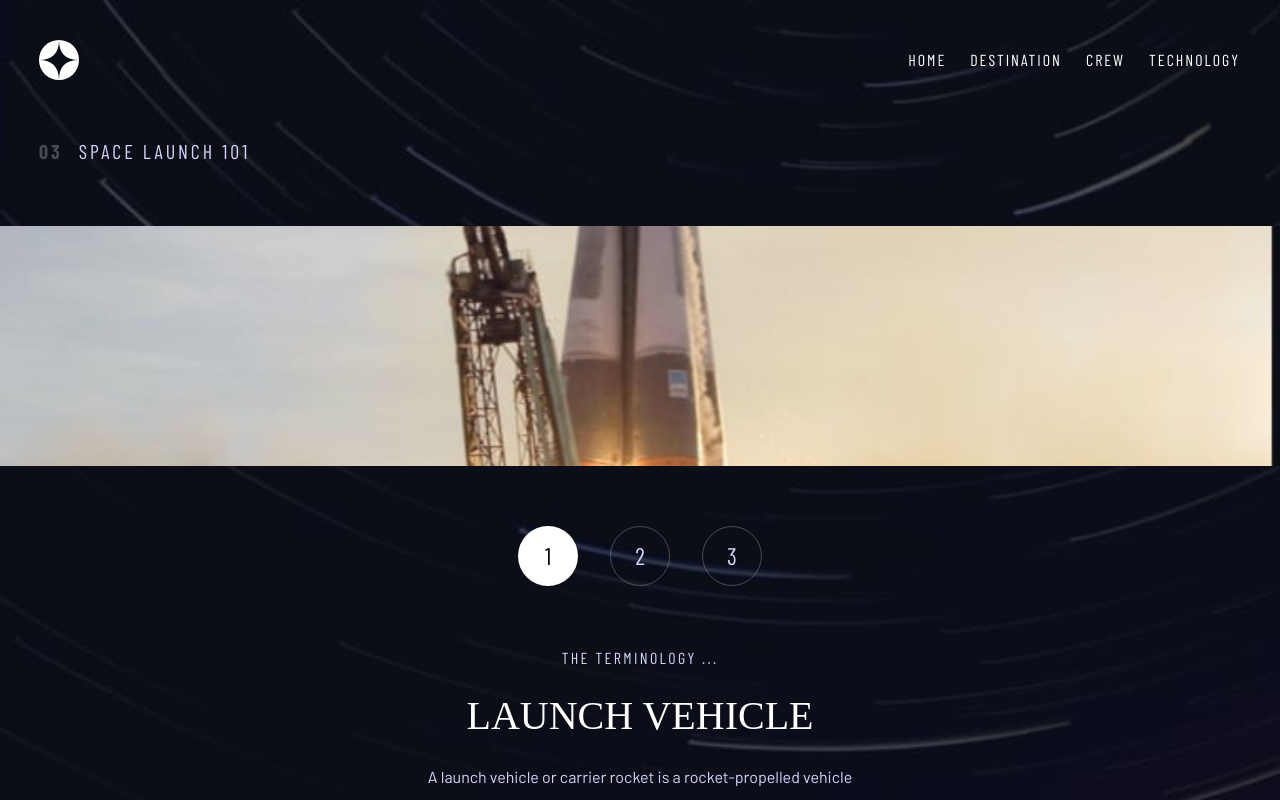
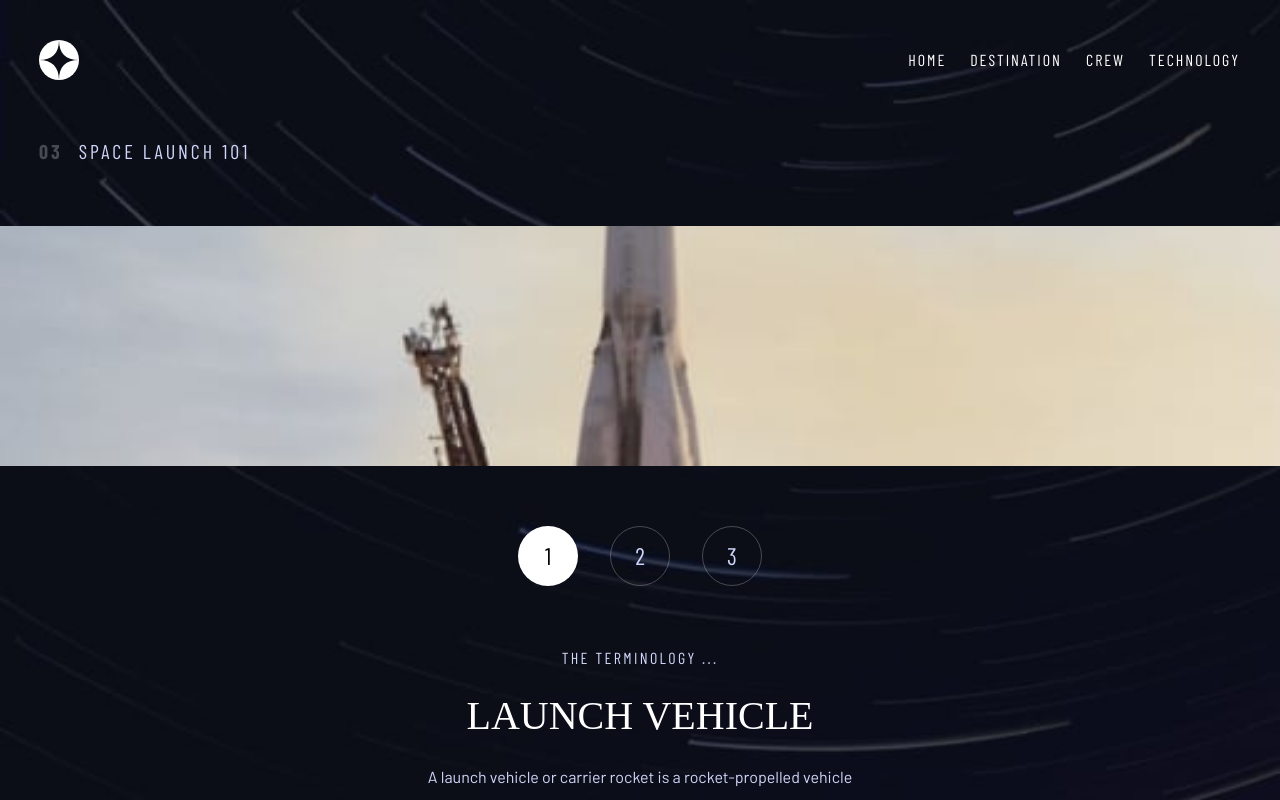
Before and after one commit to lawrence-yoon/space-tourism, a Next.js app: page /technology in a window 1280 px wide. Built offline with nearby package versions, Linux system fonts and the light colour scheme; a web font is replaced by a local one.

Commit message:
add solution for changing image src with media breakouts

```diff
--- a/src/pages/destination/styles.module.css
+++ b/src/pages/destination/styles.module.css
@@ -183,6 +183,7 @@
   }
   .textContainer {
     grid-area: 3/2/4/3;
+    max-width: 445px;
   }
   .hRule {
     grid-area: 4/2/5/3;
--- a/src/pages/technology/index.jsx
+++ b/src/pages/technology/index.jsx
@@ -34,9 +34,20 @@ function Technology() {
               src={data.technology[technologyIndex].images.landscape.substring(
                 1
               )}
+              // srcSet={data.technology[technologyIndex].images.portrait.substring(
+              //   1
+              // )} 1440w
               alt={data.technology[technologyIndex].name}
               fill
-              sizes="100vw"
+            />
+            <Image
+              className={classes.image}
+              src={data.technology[technologyIndex].images.portrait.substring(
+                1
+              )}
+              alt={data.technology[technologyIndex].name}
+              media="(min-width: 1440px)"
+              fill
             />
           </div>
           <div className={classes.navbar}>
```
